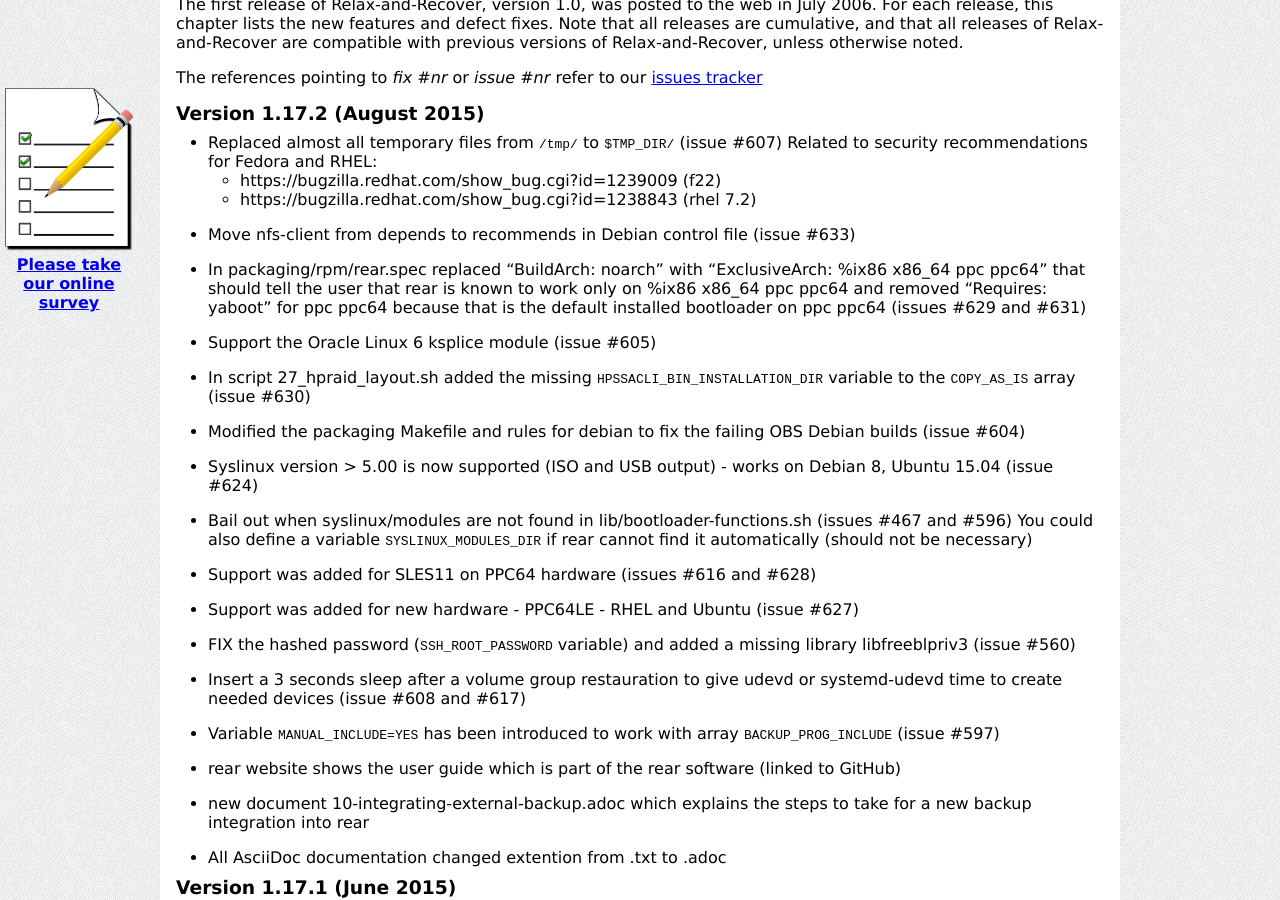
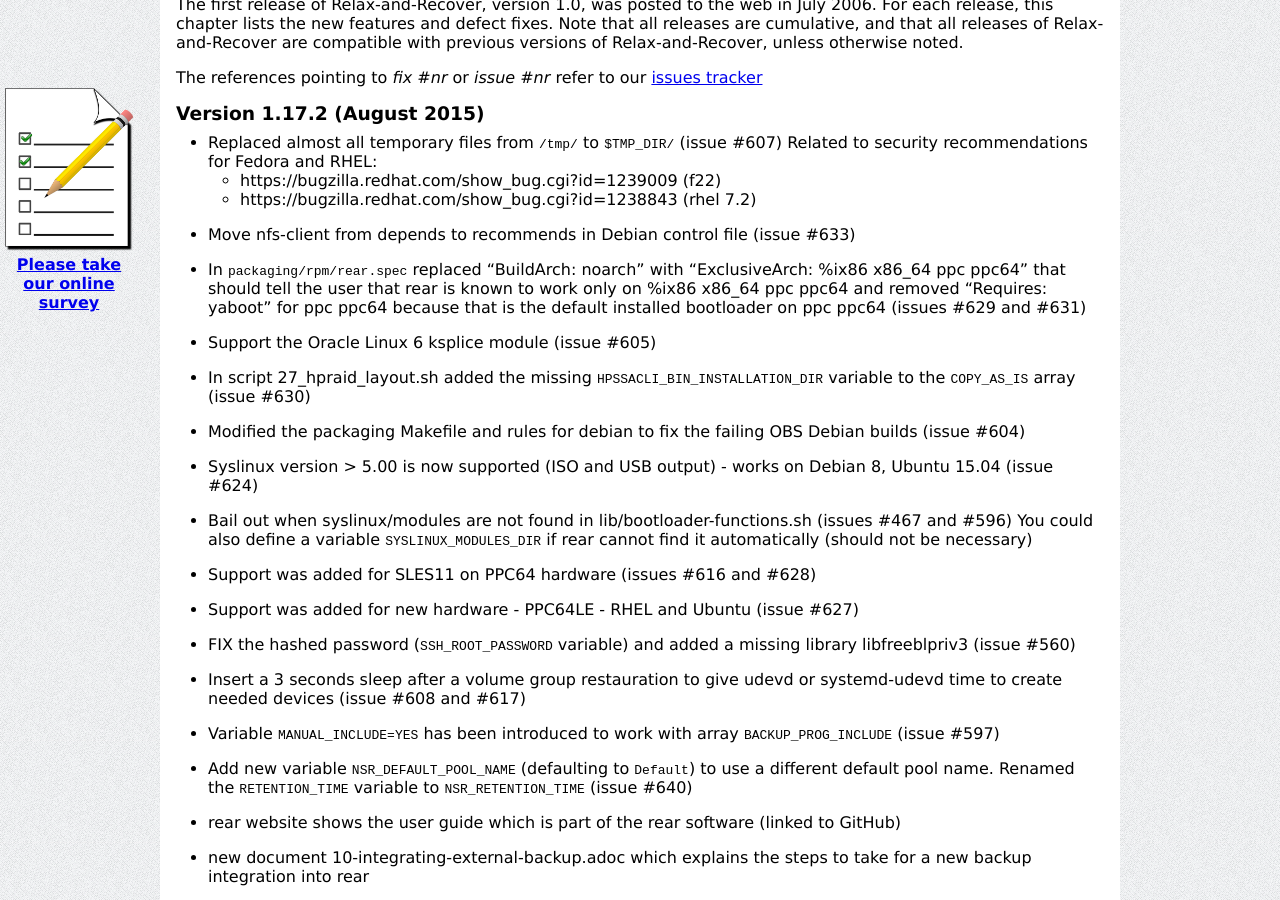
Before and after one commit to rear/rear.github.com, a Jekyll site: the page built from documentation/release-notes-1-17.md, in a window 1280 px wide and 900 px high, scrolled down 2524 px. Built offline with Jekyll 4.4.1, drawn with Linux system fonts in a browser that asks for light colours; comment, search, counter and statistics services are not loaded.

Commit message:
Add info for issue 640

```diff
--- a/documentation/release-notes-1-17.md
+++ b/documentation/release-notes-1-17.md
@@ -164,7 +164,7 @@ The references pointing to *fix #nr* or *issue #nr* refer to our [issues tracker
 
 * Move nfs-client from depends to recommends in Debian control file (issue #633)
 
-* In packaging/rpm/rear.spec replaced "BuildArch: noarch" with "ExclusiveArch: %ix86 x86_64 ppc ppc64" that should tell the user that rear is known to work only on %ix86 x86_64 ppc ppc64 and removed "Requires: yaboot" for ppc ppc64 because that is the default installed bootloader on ppc ppc64 (issues #629 and #631)
+* In `packaging/rpm/rear.spec` replaced "BuildArch: noarch" with "ExclusiveArch: %ix86 x86_64 ppc ppc64" that should tell the user that rear is known to work only on %ix86 x86_64 ppc ppc64 and removed "Requires: yaboot" for ppc ppc64 because that is the default installed bootloader on ppc ppc64 (issues #629 and #631)
 
 * Support the Oracle Linux 6 ksplice module (issue #605)
 
@@ -186,6 +186,8 @@ The references pointing to *fix #nr* or *issue #nr* refer to our [issues tracker
 * Insert a 3 seconds sleep after a volume group restauration to give udevd or systemd-udevd time to create needed devices (issue #608 and #617)
 
 * Variable `MANUAL_INCLUDE=YES` has been introduced to work with array `BACKUP_PROG_INCLUDE` (issue #597)
+
+* Add new variable `NSR_DEFAULT_POOL_NAME` (defaulting to `Default`) to use a different default pool name. Renamed the `RETENTION_TIME` variable to `NSR_RETENTION_TIME` (issue #640)
 
 * rear website shows the user guide which is part of the rear software (linked to GitHub)
 
```
